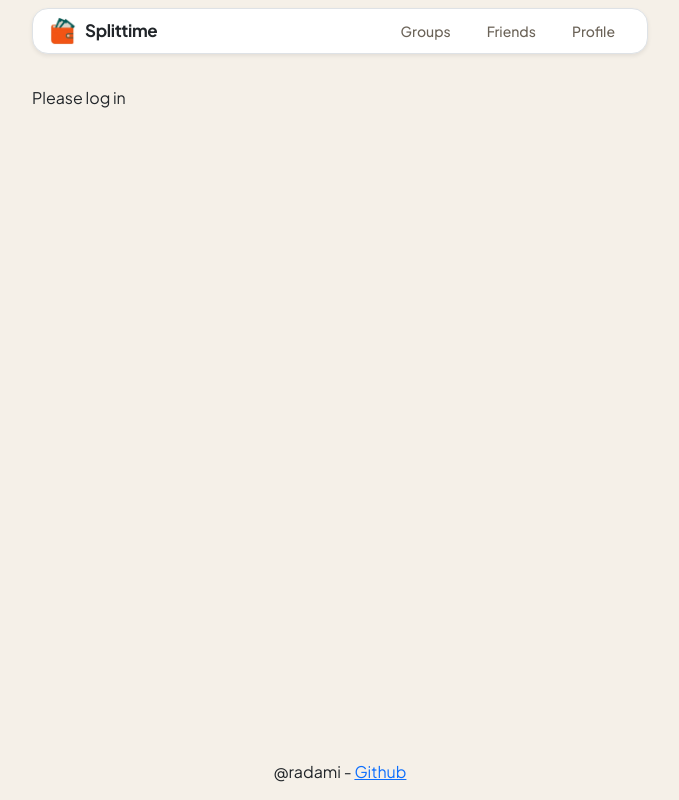
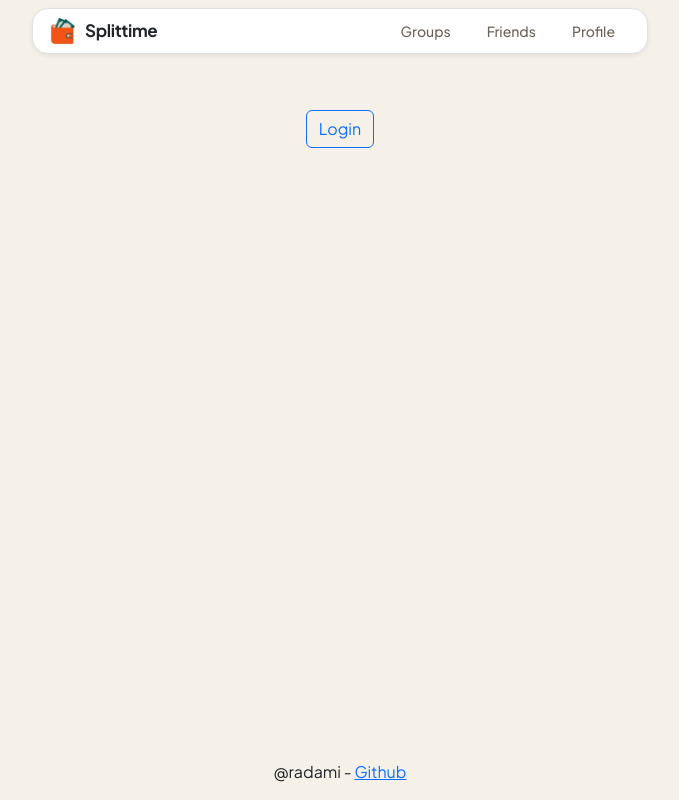
Before and after one commit to Radami/expense_share, a React (Vite) app in the folder frontend/: page /group/1 in a window 1280 px wide. Shown: the whole page, without its empty margins (300-979 px from the left). Built offline with nearby package versions, Linux system fonts and the light colour scheme; no server answers.

Commit message:
Add Loading indicator for Homepage and GroupDetails

```diff
--- a/frontend/src/pages/GroupDetailsPage.tsx
+++ b/frontend/src/pages/GroupDetailsPage.tsx
@@ -24,6 +24,8 @@ export default function GroupDetailPage() {
     const [groupMinimizedBalances, setGroupMinimizedBalances] = useState<MinimizedDebtType[]>([]);
     const [groupMinimizeBalancesSetting, setGroupMinimizeBalancesSetting] = useState<boolean>(false);
 
+    const [isLoading, setIsLoading] = useState(true);
+
     const navigate = useNavigate();
 
     const fetchGroupDetails = useCallback(async () => {
@@ -44,6 +46,8 @@ export default function GroupDetailPage() {
         } catch (error) {
             console.error('Error fetching group details', error);
             setIsAuth(false);
+        } finally {
+            setIsLoading(false);
         }
     }, [group_id]);
 
@@ -109,8 +113,16 @@ export default function GroupDetailPage() {
                         </Tab>
                     </Tabs>
                 </>
+            ) : isLoading ? (
+                <div className="d-flex justify-content-center py-5">
+                    <div className="spinner-border text-success" role="status">
+                        <span className="visually-hidden">Loading...</span>
+                    </div>
+                </div>
             ) : (
-                <p>Please log in</p>
+                <div className="container d-flex justify-content-center mt-4">
+                    <a className="btn btn-outline-primary" href="/auth/login">Login</a>
+                </div>
             )}
         </div>
     );
--- a/frontend/src/pages/HomePage.tsx
+++ b/frontend/src/pages/HomePage.tsx
@@ -1,6 +1,6 @@
 import { AnimatePresence, motion } from 'framer-motion';
 import { useEffect, useState } from 'react';
-import { Link, useNavigate, type MetaFunction } from "react-router";
+import { useNavigate, type MetaFunction } from "react-router";
 import Group from '../components/Group';
 import type { GroupType } from '../Types';
 import api from '../utils/axios';
@@ -16,6 +16,7 @@ export const meta: MetaFunction = () => {
 
 export default function HomePage() {
     const [groups, setGroups] = useState<GroupType[]>([]);
+    const [isLoading, setIsLoading] = useState(true);
 
     // TODO: remove isAuth
     const [isAuth, setIsAuth] = useState(false);
@@ -31,6 +32,8 @@ export default function HomePage() {
             } catch (error) {
                 console.error('Error fetching groups', error);
                 setIsAuth(false);
+            } finally {
+                setIsLoading(false);
             }
         };
 
@@ -90,9 +93,15 @@ export default function HomePage() {
                             )}
                         </AnimatePresence>
                     </>
+                ) : isLoading ? (
+                    <div className="d-flex justify-content-center py-5">
+                        <div className="spinner-border text-success" role="status">
+                            <span className="visually-hidden">Loading...</span>
+                        </div>
+                    </div>
                 ) : (
                     <div className="container d-flex justify-content-center mt-4">
-                        <Link className="btn btn-outline-primary" to="auth/login">Login</Link>
+                        <a className="btn btn-outline-primary" href="/auth/login">Login</a>
                     </div>
                 )}
             </div>
```
